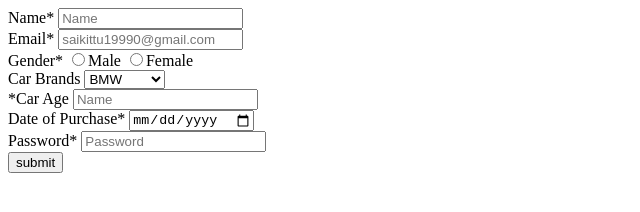
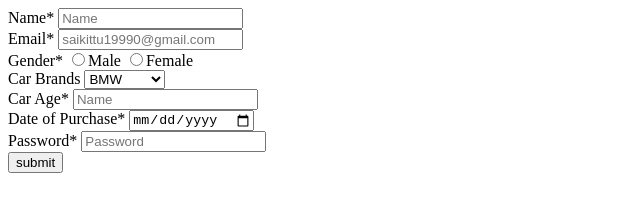
Before and after one commit to acciojob/car-insurance-form-Skyer3108, a website: page main.html in a window 1280 px wide. Shown: the full height of the page, 0-640 px from the left. Drawn offline with Linux system fonts and the light colour scheme.

Commit message:
created a submission

```diff
--- a/main.html
+++ b/main.html
@@ -26,7 +26,7 @@
 			<option>Mercedez</option>
 		</select>
 		<br>
-		<lable for="carage">*Car Age</lable>
+		<lable for="carage">Car Age*</lable>
 		<input type="number"id="name" placeholder="Name" required/>
 		<br>
 		<lable for="dop">Date of Purchase*</lable>
```
